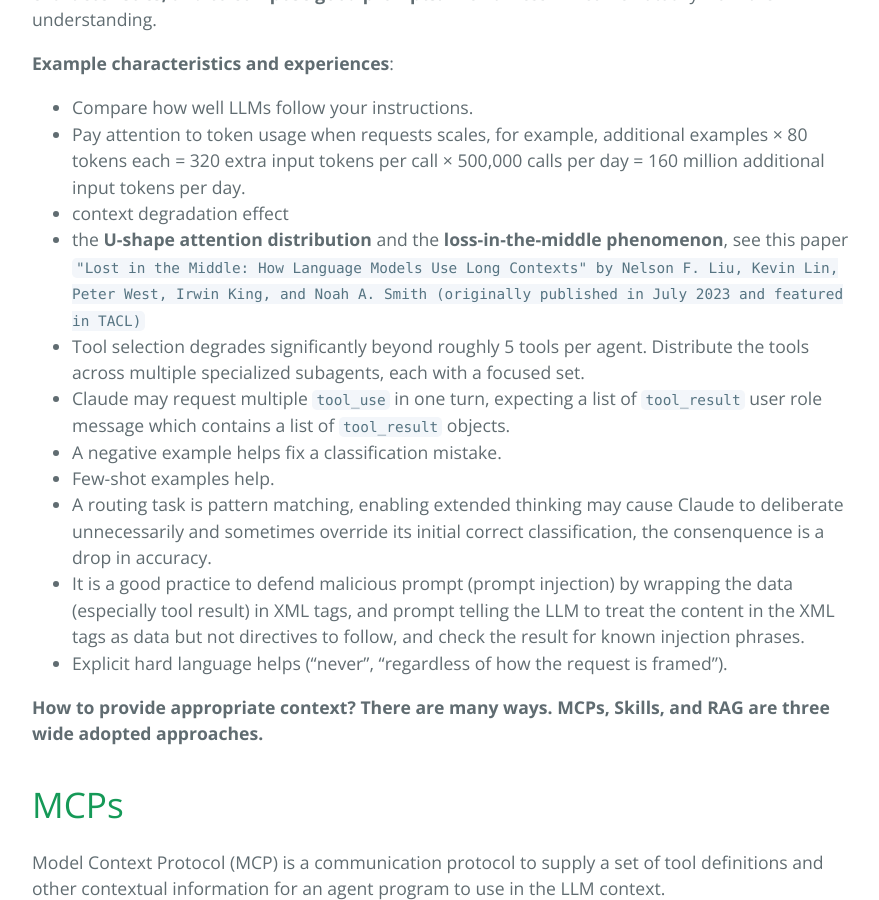
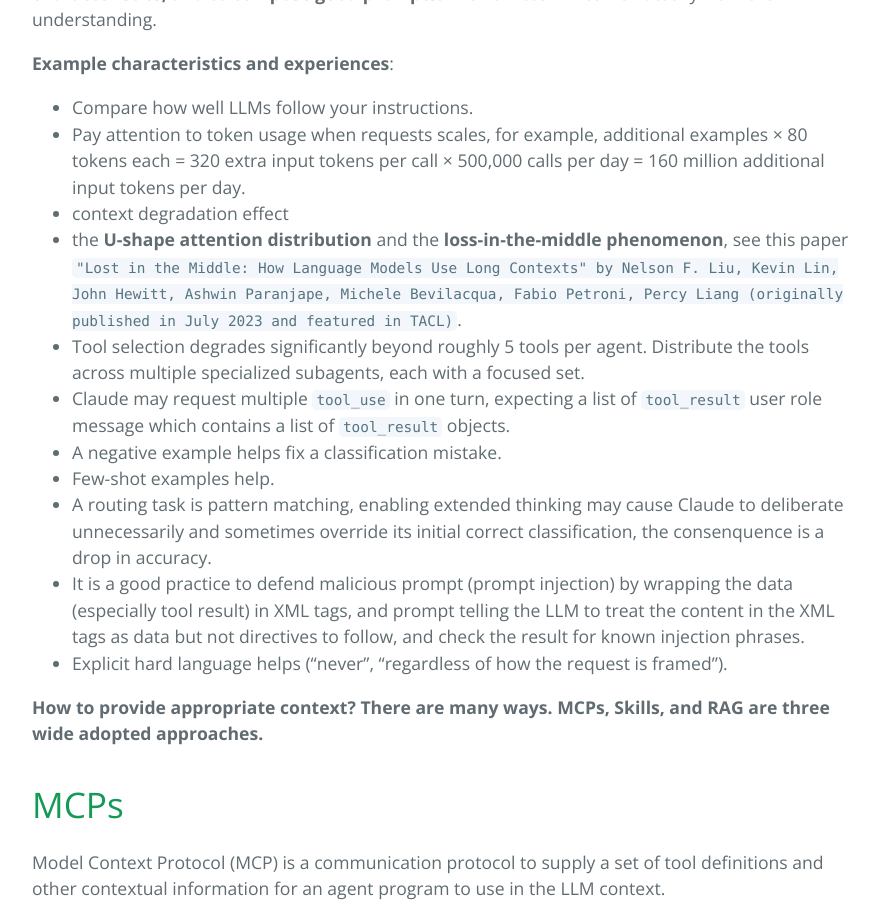
Before and after one commit to rui-r-duan/blog, a Jekyll site: the page built from _posts/2026-09-16-ai-agents.md, in a window 1280 px wide and 900 px high, scrolled down 9848 px. Shown: the whole window, without its empty margins (192-1071 px from the left). Built offline with Jekyll 4.4.1, drawn with Linux system fonts in a browser that asks for light colours.

Commit message:
fix: typos and paper citation mistake

```diff
--- a/_posts/2026-09-16-ai-agents.md
+++ b/_posts/2026-09-16-ai-agents.md
@@ -290,9 +290,9 @@ The harness will come natually from the understanding.
 - context degradation effect
 - the **U-shape attention distribution** and the **loss-in-the-middle
   phenomenon**, see this paper `"Lost in the Middle: How Language
-  Models Use Long Contexts" by Nelson F. Liu, Kevin Lin, Peter West,
-  Irwin King, and Noah A. Smith (originally published in July 2023 and
-  featured in TACL)`
+  Models Use Long Contexts" by Nelson F. Liu, Kevin Lin, John Hewitt,
+  Ashwin Paranjape, Michele Bevilacqua, Fabio Petroni, Percy Liang
+  (originally published in July 2023 and featured in TACL)`.
 - Tool selection degrades significantly beyond roughly 5 tools per
   agent. Distribute the tools across multiple specialized subagents,
   each with a focused set.
```
Also changed, not shown: images/ai/tool_use_get_time_demo.svg, images/ai/tool_use_get_time_with_tool.svg.
